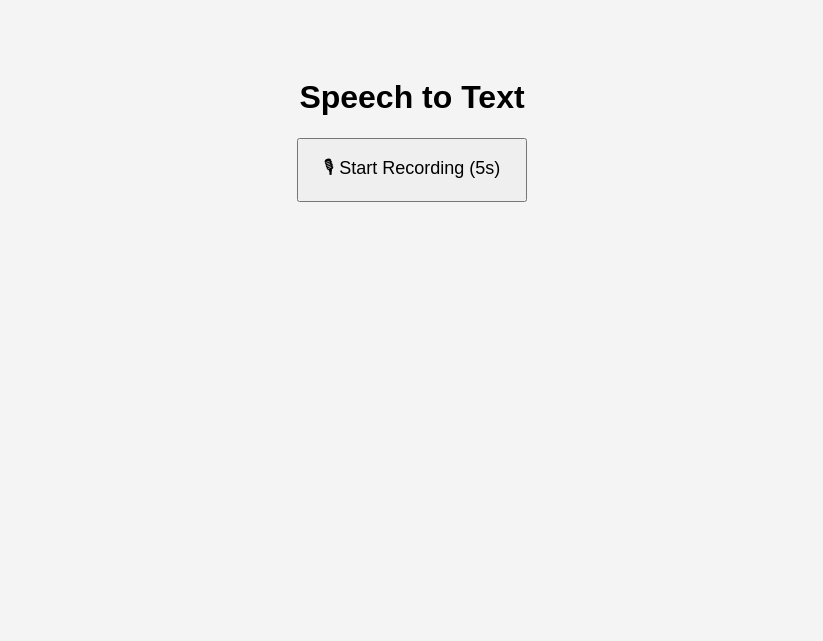
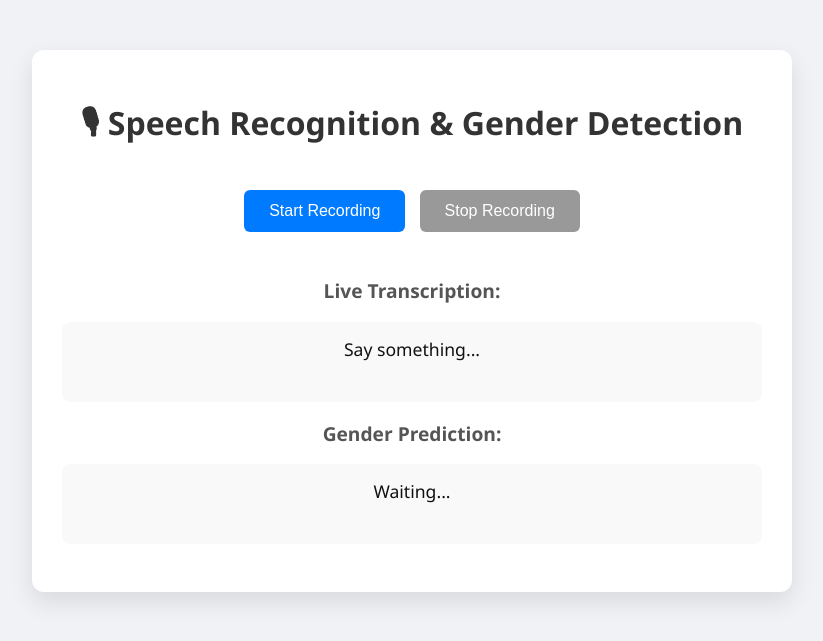
Before and after one commit to Sanjai229/Speech-recognition, a Flask app: page / in a window 1280 px wide. Shown: the top 641 px of the page, without its empty margins (228-1051 px from the left). Run offline with Flask 3, Linux system fonts and the light colour scheme.

Commit message:
Updated UI and continuous recording for speech-to-text with gender detection

```diff
--- a/static/style.css
+++ b/static/style.css
@@ -1,18 +1,62 @@
 body {
-    font-family: Arial, sans-serif;
+    font-family: 'Segoe UI', Tahoma, Geneva, Verdana, sans-serif;
+    background: #f0f2f5;
+    margin: 0;
+    padding: 0;
+}
+
+.container {
+    max-width: 700px;
+    margin: 50px auto;
+    background: white;
+    padding: 30px;
+    border-radius: 12px;
+    box-shadow: 0 10px 25px rgba(0,0,0,0.1);
     text-align: center;
-    padding: 50px;
-    background-color: #f4f4f4;
+}
+
+h1 {
+    margin-bottom: 30px;
+    font-size: 2rem;
+    color: #333;
+}
+
+.controls {
+    margin-bottom: 40px;
 }
 
 button {
-    padding: 15px 25px;
-    font-size: 18px;
+    background-color: #007BFF;
+    border: none;
+    color: white;
+    padding: 12px 25px;
+    font-size: 1rem;
+    margin: 5px;
+    border-radius: 6px;
     cursor: pointer;
+    transition: 0.3s;
 }
 
-p {
-    font-size: 20px;
-    margin-top: 20px;
-    white-space: pre-line;
+button:disabled {
+    background-color: #999;
+    cursor: not-allowed;
 }
+
+button:hover:not(:disabled) {
+    background-color: #0056b3;
+}
+
+.results h2 {
+    font-size: 1.2rem;
+    color: #555;
+    margin-bottom: 5px;
+}
+
+.results p {
+    font-size: 1.1rem;
+    color: #111;
+    background: #f9f9f9;
+    padding: 15px;
+    border-radius: 8px;
+    min-height: 50px;
+}
--- a/templates/index.html
+++ b/templates/index.html
@@ -2,73 +2,74 @@
 <html lang="en">
 <head>
     <meta charset="UTF-8">
-    <title>Speech Gender Detection</title>
+    <meta name="viewport" content="width=device-width, initial-scale=1.0">
+    <title>Speech Recognition + Gender Detection</title>
     <link rel="stylesheet" href="{{ url_for('static', filename='style.css') }}">
 </head>
 <body>
+    <div class="container">
+        <h1>🎙 Speech Recognition & Gender Detection</h1>
 
-    <h1>Speech to Text</h1>
+        <div class="controls">
+            <button id="startBtn">Start Recording</button>
+            <button id="stopBtn" disabled>Stop Recording</button>
+        </div>
 
-    <button onclick="startRecording()">🎙 Start Recording (5s)</button>
+        <div class="results">
+            <h2>Live Transcription:</h2>
+            <p id="transcription">Say something...</p>
 
-    <p id="status"></p>
-    <pre id="result"></pre>
+            <h2>Gender Prediction:</h2>
+            <p id="gender">Waiting...</p>
+        </div>
+    </div>
 
     <script>
         let mediaRecorder;
         let audioChunks = [];
 
-        async function startRecording() {
-            document.getElementById("status").innerText = "🎧 Recording...";
-            document.getElementById("result").innerText = "";
+        const startBtn = document.getElementById('startBtn');
+        const stopBtn = document.getElementById('stopBtn');
+        const transcriptionEl = document.getElementById('transcription');
+        const genderEl = document.getElementById('gender');
 
+        startBtn.addEventListener('click', async () => {
+            const stream = await navigator.mediaDevices.getUserMedia({ audio: true });
+            mediaRecorder = new MediaRecorder(stream);
             audioChunks = [];
 
-            const stream = await navigator.mediaDevices.getUserMedia({ audio: true });
-            mediaRecorder = new MediaRecorder(stream);
-
             mediaRecorder.start();
+            startBtn.disabled = true;
+            stopBtn.disabled = false;
+            transcriptionEl.innerText = "Recording...";
 
             mediaRecorder.ondataavailable = event => {
                 audioChunks.push(event.data);
             };
+        });
+
+        stopBtn.addEventListener('click', async () => {
+            if (mediaRecorder && mediaRecorder.state !== 'inactive') {
+                mediaRecorder.stop();
+                stopBtn.disabled = true;
+                startBtn.disabled = false;
+            }
 
             mediaRecorder.onstop = async () => {
-                document.getElementById("status").innerText = "⏳ Processing audio...";
+                const audioBlob = new Blob(audioChunks, { type: 'audio/wav' });
+                const formData = new FormData();
+                formData.append('audio', audioBlob, 'recording.wav');
 
-                const audioBlob = new Blob(audioChunks, { type: "audio/webm" });
-                const formData = new FormData();
-                formData.append("audio", audioBlob, "recording.webm");
+                const response = await fetch('/transcribe', {
+                    method: 'POST',
+                    body: formData
+                });
 
-                try {
-                    const response = await fetch("/transcribe", {
-                        method: "POST",
-                        body: formData
-                    });
-
-                    const data = await response.json();
-
-                    if (data.error) {
-                        document.getElementById("result").innerText = "❌ " + data.error;
-                    } else {
-                        document.getElementById("result").innerText =
-                            "📝 Transcription:\n" + data.text;
-                    }
-
-                } catch (err) {
-                    document.getElementById("result").innerText =
-                        "❌ Failed to connect to server";
-                }
-
-                document.getElementById("status").innerText = "";
+                const data = await response.json();
+                transcriptionEl.innerText = data.text;
+                genderEl.innerText = data.gender;
             };
-
-            // Auto stop after 5 seconds
-            setTimeout(() => {
-                mediaRecorder.stop();
-            }, 5000);
-        }
+        });
     </script>
-
 </body>
 </html>
```
